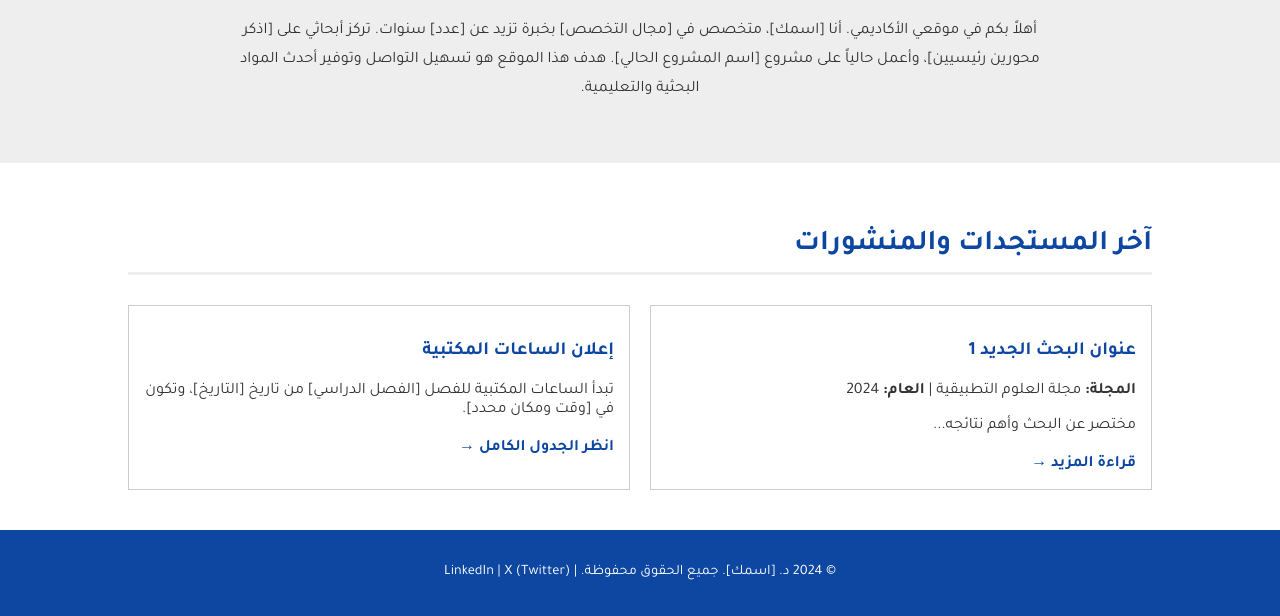
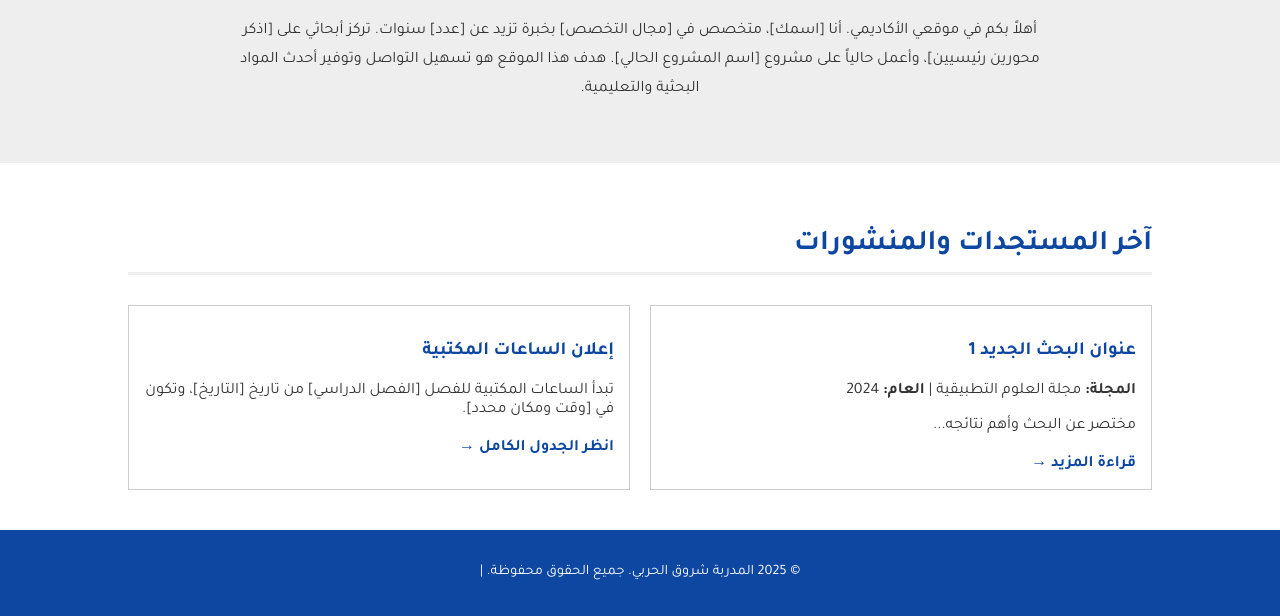
Before and after one commit to msh042022-collab/SHOROG, a plain HTML site: page index.html in a window 1280 px wide. Shown: the part 300-916 px from the top of the page. Drawn offline with Linux system fonts and the light colour scheme.

Commit message:
Update index.html

```diff
--- a/index.html
+++ b/index.html
@@ -50,9 +50,8 @@
 
     <footer class="footer">
         <p>
-            &copy; 2024 د. [اسمك]. جميع الحقوق محفوظة. |
-            <a href="#">LinkedIn</a> |
-            <a href="#">X (Twitter)</a>
+            &copy; 2025 المدربة شروق الحربي. جميع الحقوق محفوظة. |
+
         </p>
     </footer>
 
```
